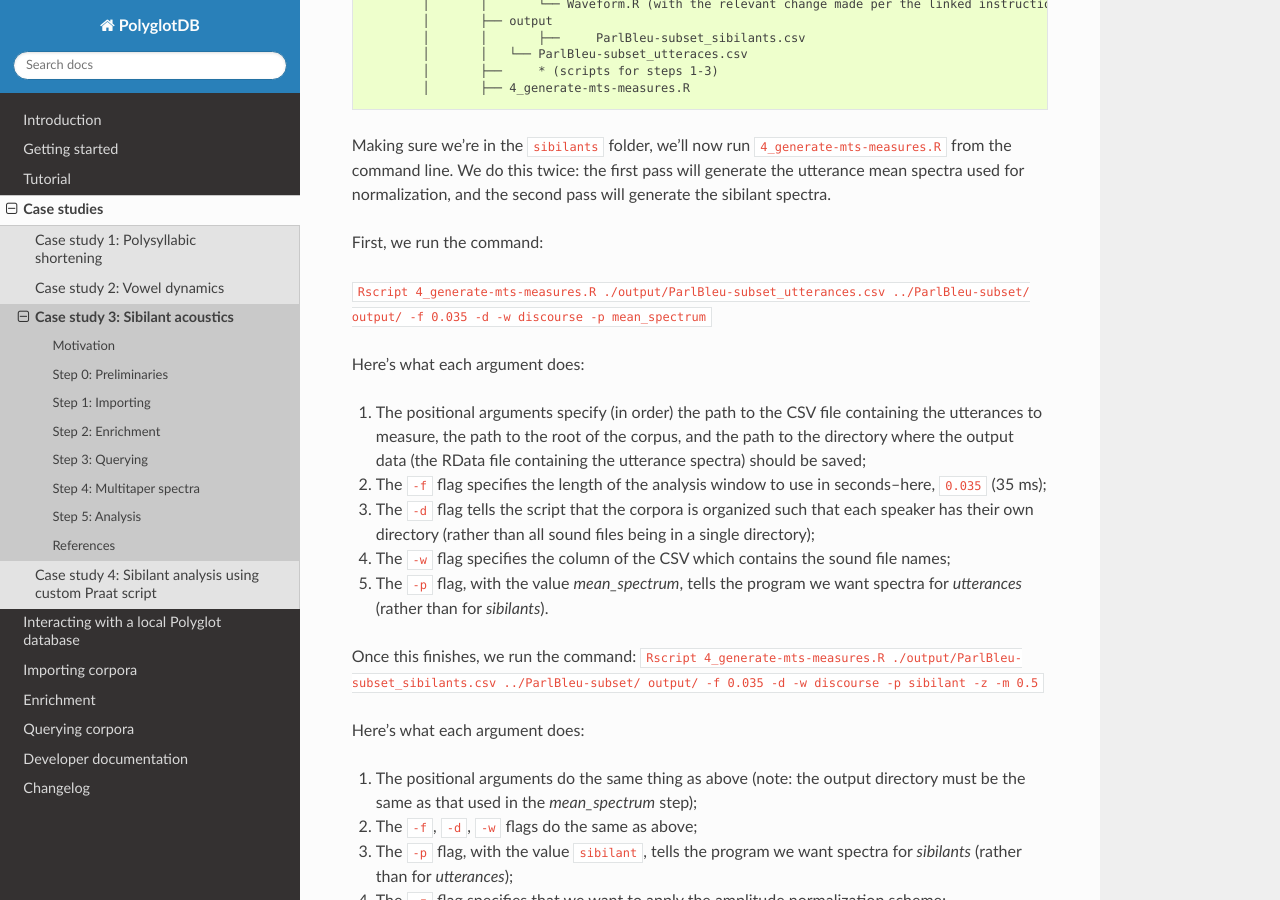
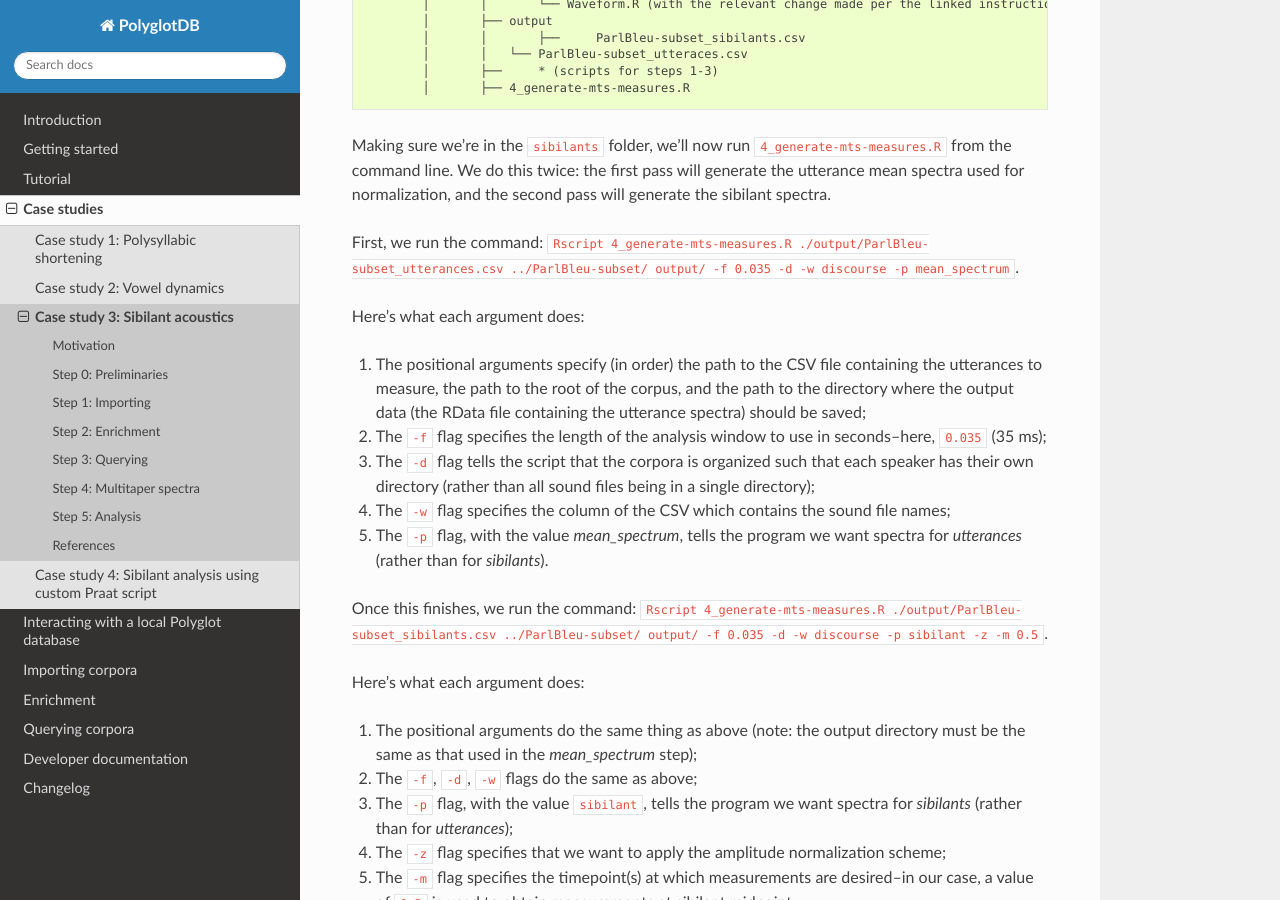
Before and after one commit to MontrealCorpusTools/PolyglotDB, a Sphinx documentation site: the page built from docs/source/case_study_sibilants.rst, in a window 1280 px wide and 900 px high, scrolled down 3413 px. Built offline with Sphinx 7.4.7 and the Read the Docs theme 3.1.0, drawn with Linux system fonts in a browser that asks for light colours; the version number could not be read and is left out.

```diff
--- a/docs/source/case_study_sibilants.rst
+++ b/docs/source/case_study_sibilants.rst
@@ -107,9 +107,7 @@ In order for the script to run, we must also download a few additional scripts d
 
 Making sure we're in the ``sibilants`` folder, we'll now run ``4_generate-mts-measures.R`` from the command line. We do this twice: the first pass will generate the utterance mean spectra used for normalization, and the second pass will generate the sibilant spectra.
 
-First, we run the command:
-
-``Rscript 4_generate-mts-measures.R ./output/ParlBleu-subset_utterances.csv ../ParlBleu-subset/ output/ -f 0.035 -d -w discourse -p mean_spectrum``
+First, we run the command: ``Rscript 4_generate-mts-measures.R ./output/ParlBleu-subset_utterances.csv ../ParlBleu-subset/ output/ -f 0.035 -d -w discourse -p mean_spectrum``.
 
 Here's what each argument does:
 
@@ -119,7 +117,7 @@ Here's what each argument does:
 4. The ``-w`` flag specifies the column of the CSV which contains the sound file names;
 5. The ``-p`` flag, with the value `mean_spectrum`, tells the program we want spectra for *utterances* (rather than for *sibilants*).
 
-Once this finishes, we run the command: ``Rscript 4_generate-mts-measures.R ./output/ParlBleu-subset_sibilants.csv ../ParlBleu-subset/ output/ -f 0.035 -d -w discourse -p sibilant -z -m 0.5``
+Once this finishes, we run the command: ``Rscript 4_generate-mts-measures.R ./output/ParlBleu-subset_sibilants.csv ../ParlBleu-subset/ output/ -f 0.035 -d -w discourse -p sibilant -z -m 0.5``.
 
 Here's what each argument does:
 
```
